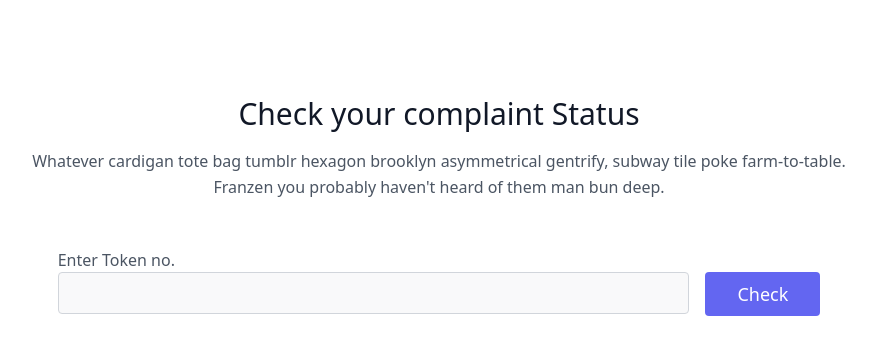
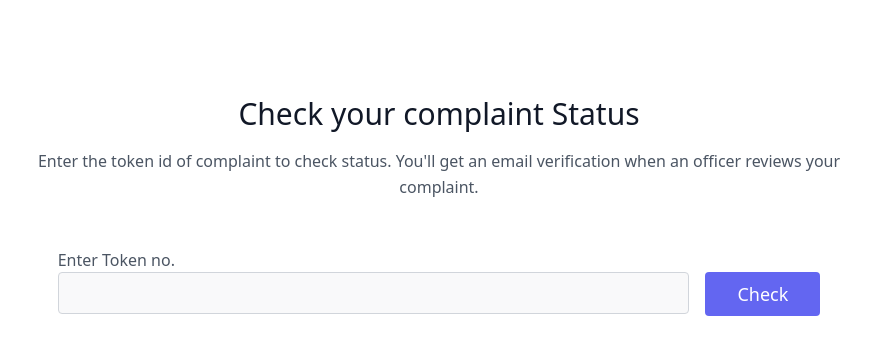
Before and after one commit to SainathPoojary/OnlineComplaintWebsite, a Flask app: page /checkstatus in a window 1280 px wide. Shown: the part 80-435 px from the top of the page, without its empty margins (201-1077 px from the left). Run offline with Flask 2, Linux system fonts and the light colour scheme; data comes from the database, SQL or seed files in the repository; some libraries are stand-ins or nearby versions.

Commit message:
Changed subtitle of checkStatus page.

```diff
--- a/templates/checkStatus.html
+++ b/templates/checkStatus.html
@@ -24,9 +24,7 @@
             <div class="flex flex-col text-center w-full mb-12">
                 <h1 class="sm:text-3xl text-2xl font-medium title-font mb-4 text-gray-900">Check your complaint Status
                 </h1>
-                <p class="lg:w-2/3 mx-auto leading-relaxed text-base">Whatever cardigan tote bag tumblr hexagon brooklyn
-                    asymmetrical gentrify, subway tile poke farm-to-table. Franzen you probably haven't heard of them
-                    man bun deep.</p>
+                <p class="lg:w-2/3 mx-auto leading-relaxed text-base">Enter the token id of complaint to check status. You'll get an email verification when an officer reviews your complaint.</p>
             </div>
             <form action="/status" method="post" class="w-full flex flex-col item-center">
                 <label for="full-name" class="flex px-0 lg:w-2/3 w-full sm:flex-row flex-col mx-auto lg:px-8 sm:space-x-4 sm:space-y-0 space-y-4 sm:px-0 ">Enter Token no.</label>
```
